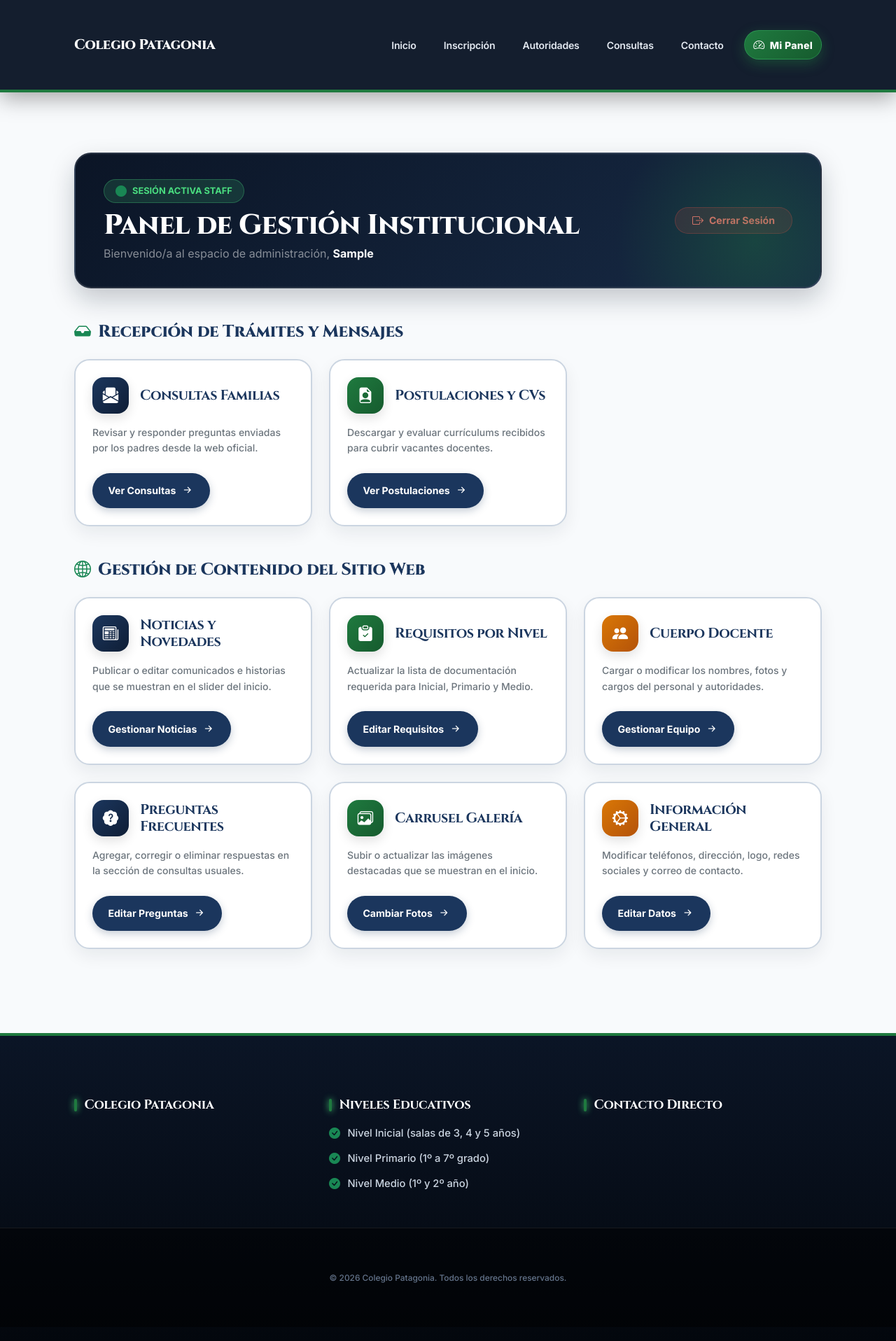
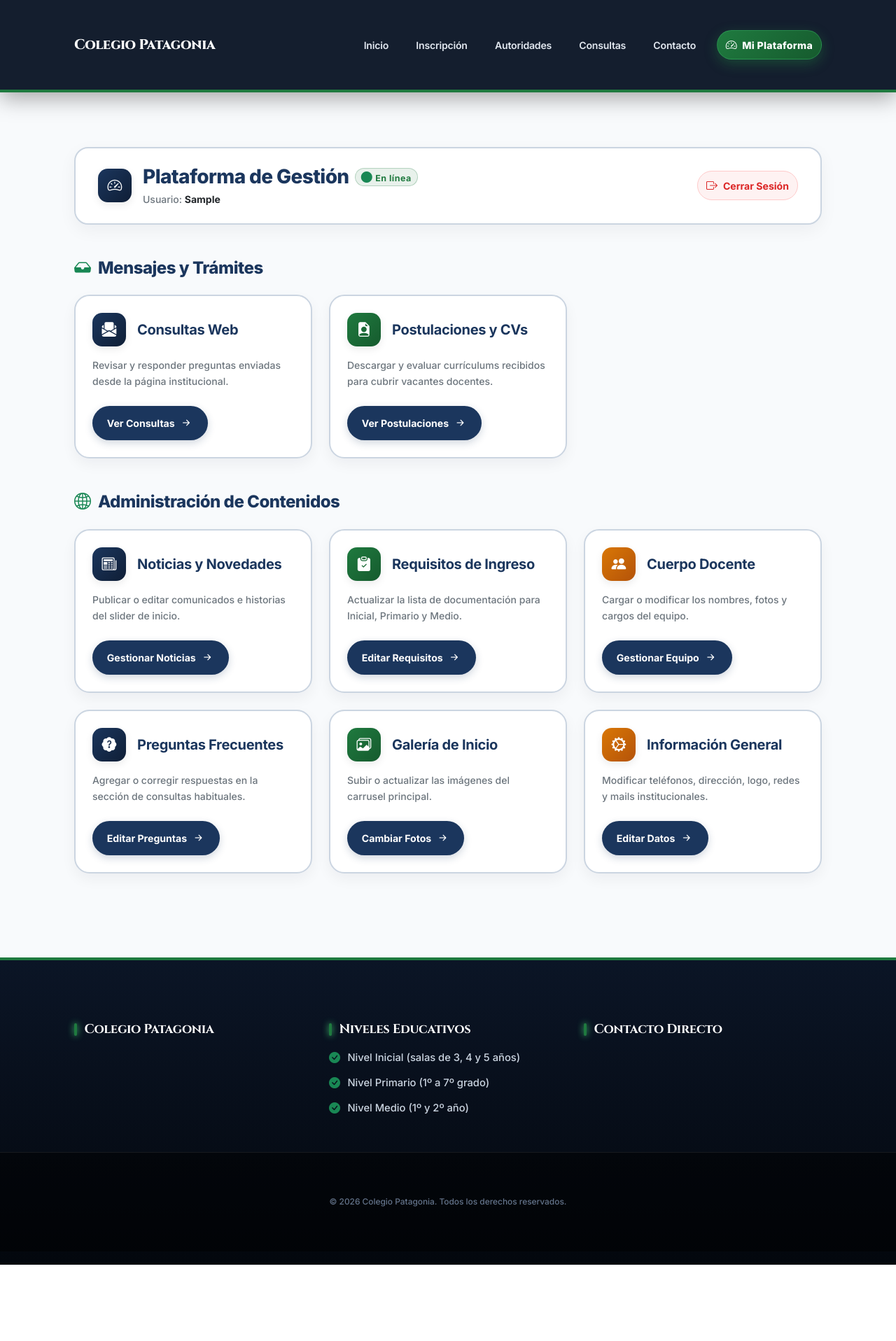
Before and after one commit to SoySid/colegio-patagonia-cipolletti, a Django app: page /dashboard/ in a window 1280 px wide. Shown: the whole page at 70% size. After the commit the page ends 1807 px from the top, so only its background shows below. Run offline with Django 5.2, Linux system fonts and the light colour scheme; the visitor is signed in with stand-in values (Sample User, id 1); data that the repository does not hold is empty.

Commit message:
fix: eliminación de animaciones pesadas

```diff
--- a/escuela/templates/escuela/base.html
+++ b/escuela/templates/escuela/base.html
@@ -343,11 +343,11 @@
                     <li class="nav-item ms-lg-2 mt-2 mt-lg-0">
                         {% if user.is_authenticated %}
                             <a href="{% url 'escuela:dashboard' %}" class="btn btn-portal-vip rounded-pill px-3.5 py-2">
-                                <i class="bi bi-speedometer2 me-1 fs-6"></i> Mi Panel
+                                <i class="bi bi-speedometer2 me-1 fs-6"></i> Mi Plataforma
                             </a>
                         {% else %}
                             <a href="{% url 'escuela:portal' %}" class="btn btn-portal-vip rounded-pill px-3.5 py-2">
-                                <i class="bi bi-shield-lock-fill me-1 fs-6"></i> Acceso Staff
+                                <i class="bi bi-shield-lock-fill me-1 fs-6"></i> Plataforma
                             </a>
                         {% endif %}
                     </li>
--- a/escuela/templates/escuela/dashboard.html
+++ b/escuela/templates/escuela/dashboard.html
@@ -1,59 +1,46 @@
 {% extends 'escuela/base.html' %}
 
-{% block title %}Panel de Gestión Staff - {{ escuela_info.nombre|default:"Colegio Patagonia" }}{% endblock %}
+{% block title %}Plataforma - {{ escuela_info.nombre|default:"Colegio Patagonia" }}{% endblock %}
 
 {% block content %}
-<!-- ESTILOS AUTOCONTENIDOS Y EXCLUSIVOS PARA EL DASHBOARD STAFF -->
+<!-- ESTILOS EXCLUSIVOS PARA PLATAFORMA (INTERFAZ MINIMALISTA Y LIMPIA) -->
 <style>
     .dashboard-wrapper-vip {
-        padding-top: 3rem;
+        padding-top: 2.5rem;
         padding-bottom: 5rem;
     }
 
-    /* HEADER TIPO BANNER DE BIENVENIDA */
-    .dashboard-header-vip {
-        background: linear-gradient(135deg, #0b1526 0%, #172a45 100%);
-        border-radius: 24px;
-        padding: 2.25rem 2.5rem;
-        color: #ffffff;
-        box-shadow: 0 16px 36px rgba(11, 21, 38, 0.22);
-        border: 2px solid rgba(255, 255, 255, 0.12);
-        position: relative;
-        overflow: hidden;
-    }
-
-    .dashboard-header-vip::before {
-        content: '';
-        position: absolute;
-        top: -40%;
-        right: -10%;
-        width: 400px;
-        height: 400px;
-        background: radial-gradient(circle, rgba(31, 122, 63, 0.35) 0%, rgba(0, 0, 0, 0) 70%);
-        border-radius: 50%;
-        pointer-events: none;
+    /* ENCABEZADO MINIMALISTA DE PLATAFORMA */
+    .dashboard-header-clean {
+        background: #ffffff;
+        border: 2px solid #cbd5e1;
+        border-radius: 20px;
+        padding: 1.5rem 2rem;
+        box-shadow: 0 8px 24px rgba(15, 23, 42, 0.05);
     }
 
     .dashboard-title {
-        font-family: var(--font-titulo, 'Cinzel', serif);
-        font-weight: 800;
-        letter-spacing: -0.5px;
+        font-family: var(--font-cuerpo, 'Inter', sans-serif) !important;
+        font-weight: 800 !important;
+        letter-spacing: -0.6px;
+        color: var(--primary-navy, #1b365d);
     }
 
     .user-badge-online {
-        background-color: rgba(74, 222, 128, 0.15);
-        color: #4ade80;
-        border: 1px solid rgba(74, 222, 128, 0.3);
-        font-size: 0.8rem;
+        background-color: rgba(31, 122, 63, 0.1);
+        color: var(--brand-green, #1f7a3f);
+        border: 1px solid rgba(31, 122, 63, 0.25);
+        font-size: 0.78rem;
         font-weight: 700;
+        letter-spacing: 0.04em;
     }
 
-    /* TITULARES DE SECCIÓN */
+    /* TITULARES DE SECCIÓN SANS-SERIF */
     .section-title-vip {
-        font-family: var(--font-titulo, 'Cinzel', serif);
+        font-family: var(--font-cuerpo, 'Inter', sans-serif) !important;
         color: var(--primary-navy, #1b365d);
         font-weight: 800;
-        letter-spacing: -0.3px;
+        letter-spacing: -0.5px;
         display: flex;
         align-items: center;
         gap: 0.65rem;
@@ -64,27 +51,34 @@
         background: #ffffff !important;
         border: 2px solid #cbd5e1 !important;
         border-radius: 22px !important;
-        box-shadow: 0 10px 25px rgba(15, 23, 42, 0.07) !important;
-        transition: all 0.35s cubic-bezier(0.16, 1, 0.3, 1) !important;
+        box-shadow: 0 8px 20px rgba(15, 23, 42, 0.05) !important;
+        transition: transform 0.25s cubic-bezier(0.16, 1, 0.3, 1), box-shadow 0.25s ease, border-color 0.25s ease !important;
         position: relative;
         overflow: hidden;
     }
 
     .card-module-vip:hover {
-        transform: translateY(-7px);
-        box-shadow: 0 20px 40px rgba(15, 23, 42, 0.15) !important;
+        transform: translateY(-4px);
+        box-shadow: 0 16px 32px rgba(15, 23, 42, 0.1) !important;
         border-color: var(--brand-green, #1f7a3f) !important;
     }
 
+    .module-card-title {
+        font-family: var(--font-cuerpo, 'Inter', sans-serif) !important;
+        font-weight: 700 !important;
+        letter-spacing: -0.3px;
+        color: var(--primary-navy, #1b365d);
+    }
+
     .icon-module-box {
-        width: 52px;
-        height: 52px;
-        border-radius: 16px;
+        width: 48px;
+        height: 48px;
+        border-radius: 14px;
         display: flex;
         align-items: center;
         justify-content: center;
-        font-size: 1.4rem;
-        box-shadow: 0 6px 16px rgba(0, 0, 0, 0.12);
+        font-size: 1.3rem;
+        box-shadow: 0 4px 12px rgba(0, 0, 0, 0.08);
         flex-shrink: 0;
     }
 
@@ -108,11 +102,11 @@
         color: #ffffff !important;
         font-weight: 700;
         font-size: 0.88rem;
-        padding: 0.65rem 1.4rem;
+        padding: 0.6rem 1.3rem;
         border-radius: 50rem;
         border: none;
-        transition: all 0.3s ease;
-        box-shadow: 0 4px 12px rgba(27, 54, 93, 0.25);
+        transition: all 0.25s ease;
+        box-shadow: 0 4px 12px rgba(27, 54, 93, 0.2);
         display: inline-flex;
         align-items: center;
         gap: 0.4rem;
@@ -121,67 +115,74 @@
     .btn-module-action:hover {
         background-color: var(--brand-green, #1f7a3f);
         transform: translateY(-2px);
-        box-shadow: 0 6px 18px rgba(31, 122, 63, 0.4);
+        box-shadow: 0 6px 16px rgba(31, 122, 63, 0.35);
     }
 
-    .btn-logout-vip {
-        background-color: rgba(239, 68, 68, 0.15);
-        color: #f87171 !important;
-        border: 1px solid rgba(239, 68, 68, 0.3);
+    .btn-logout-clean {
+        background-color: #fef2f2;
+        color: #dc2626 !important;
+        border: 1px solid #fecaca;
         font-weight: 700;
         font-size: 0.88rem;
-        transition: all 0.3s ease;
+        transition: all 0.2s ease;
     }
 
-    .btn-logout-vip:hover {
-        background-color: #ef4444;
+    .btn-logout-clean:hover {
+        background-color: #dc2626;
         color: #ffffff !important;
-        transform: translateY(-2px);
+        border-color: #dc2626;
     }
 </style>
 
 <div class="container dashboard-wrapper-vip">
 
-    <!-- BANNER ENCABEZADO Y BIENVENIDA -->
-    <div class="dashboard-header-vip mb-5 d-flex justify-content-between align-items-center flex-wrap gap-4 position-relative z-1" data-aos="fade-down">
-        <div>
-            <span class="badge user-badge-online rounded-pill px-3 py-2 mb-2 d-inline-flex align-items-center gap-2">
-                <i class="bi bi-circle-fill fs-6 text-success"></i> SESIÓN ACTIVA STAFF
-            </span>
-            <h1 class="display-6 mb-1 dashboard-title text-white">
-                Panel de Gestión Institucional
-            </h1>
-            <p class="text-white-50 fs-6 mb-0 font-normal">
-                Bienvenido/a al espacio de administración, <strong class="text-white">{{ request.user.first_name|default:request.user.username }}</strong>
-            </p>
+    <!-- ENCABEZADO LIMPIO Y MINIMALISTA -->
+    <div class="dashboard-header-clean mb-5 d-flex justify-content-between align-items-center flex-wrap gap-3">
+        <div class="d-flex align-items-center gap-3">
+            <div class="icon-module-box icon-navy">
+                <i class="bi bi-speedometer2"></i>
+            </div>
+            <div>
+                <div class="d-flex align-items-center gap-2 mb-1">
+                    <h1 class="fs-3 mb-0 dashboard-title">
+                        Plataforma de Gestión
+                    </h1>
+                    <span class="badge user-badge-online rounded-pill px-2.5 py-1">
+                        <i class="bi bi-circle-fill fs-6 text-success me-1"></i>En línea
+                    </span>
+                </div>
+                <p class="text-secondary small mb-0 fw-medium">
+                    Usuario: <strong class="text-dark">{{ request.user.first_name|default:request.user.username }}</strong>
+                </p>
+            </div>
         </div>
 
-        <a href="{% url 'escuela:logout' %}" class="btn btn-logout-vip rounded-pill px-4 py-2.5 d-inline-flex align-items-center gap-2">
+        <a href="{% url 'escuela:logout' %}" class="btn btn-logout-clean rounded-pill px-3.5 py-2 d-inline-flex align-items-center gap-2">
             <i class="bi bi-box-arrow-right fs-6"></i> Cerrar Sesión
         </a>
     </div>
 
-    <!-- SECCIÓN 1: MENSAJES Y SOLICITUDES -->
+    <!-- SECCIÓN 1: MENSAJES Y TRÁMITES -->
     <div class="mb-5">
-        <h3 class="section-title-vip fs-4 mb-4" data-aos="fade-right">
-            <i class="bi bi-inbox-fill text-success"></i> Recepción de Trámites y Mensajes
+        <h3 class="section-title-vip fs-4 mb-4">
+            <i class="bi bi-inbox-fill text-success"></i> Mensajes y Trámites
         </h3>
 
         <div class="row g-4">
             <!-- Consultas Web -->
-            <div class="col-12 col-md-6 col-lg-4" data-aos="fade-up" data-aos-delay="100">
+            <div class="col-12 col-md-6 col-lg-4">
                 <article class="card card-module-vip h-100 p-4 d-flex flex-column justify-content-between">
                     <div>
                         <div class="d-flex align-items-center gap-3 mb-3">
                             <div class="icon-module-box icon-navy">
                                 <i class="bi bi-envelope-paper-fill"></i>
                             </div>
-                            <h4 class="fw-bold fs-5 mb-0" style="font-family: var(--font-titulo, 'Cinzel', serif); color: var(--primary-navy, #1b365d);">
-                                Consultas Familias
+                            <h4 class="fw-bold fs-5 mb-0 module-card-title">
+                                Consultas Web
                             </h4>
                         </div>
                         <p class="text-secondary small mb-4 fw-medium" style="line-height: 1.6;">
-                            Revisar y responder preguntas enviadas por los padres desde la web oficial.
+                            Revisar y responder preguntas enviadas desde la página institucional.
                         </p>
                     </div>
                     <div>
@@ -193,14 +194,14 @@
             </div>
 
             <!-- Postulaciones Docentes -->
-            <div class="col-12 col-md-6 col-lg-4" data-aos="fade-up" data-aos-delay="200">
+            <div class="col-12 col-md-6 col-lg-4">
                 <article class="card card-module-vip h-100 p-4 d-flex flex-column justify-content-between">
                     <div>
                         <div class="d-flex align-items-center gap-3 mb-3">
                             <div class="icon-module-box icon-green">
                                 <i class="bi bi-file-earmark-person-fill"></i>
                             </div>
-                            <h4 class="fw-bold fs-5 mb-0" style="font-family: var(--font-titulo, 'Cinzel', serif); color: var(--primary-navy, #1b365d);">
+                            <h4 class="fw-bold fs-5 mb-0 module-card-title">
                                 Postulaciones y CVs
                             </h4>
                         </div>
@@ -220,25 +221,25 @@
 
     <!-- SECCIÓN 2: CONTENIDO DE LA PÁGINA WEB -->
     <div>
-        <h3 class="section-title-vip fs-4 mb-4" data-aos="fade-right">
-            <i class="bi bi-globe2 text-success"></i> Gestión de Contenido del Sitio Web
+        <h3 class="section-title-vip fs-4 mb-4">
+            <i class="bi bi-globe2 text-success"></i> Administración de Contenidos
         </h3>
 
         <div class="row g-4">
             <!-- Noticias -->
-            <div class="col-12 col-md-6 col-lg-4" data-aos="fade-up" data-aos-delay="100">
+            <div class="col-12 col-md-6 col-lg-4">
                 <article class="card card-module-vip h-100 p-4 d-flex flex-column justify-content-between">
                     <div>
                         <div class="d-flex align-items-center gap-3 mb-3">
                             <div class="icon-module-box icon-navy">
                                 <i class="bi bi-newspaper"></i>
                             </div>
-                            <h4 class="fw-bold fs-5 mb-0" style="font-family: var(--font-titulo, 'Cinzel', serif); color: var(--primary-navy, #1b365d);">
+                            <h4 class="fw-bold fs-5 mb-0 module-card-title">
                                 Noticias y Novedades
                             </h4>
                         </div>
                         <p class="text-secondary small mb-4 fw-medium" style="line-height: 1.6;">
-                            Publicar o editar comunicados e historias que se muestran en el slider del inicio.
+                            Publicar o editar comunicados e historias del slider de inicio.
                         </p>
                     </div>
                     <div>
@@ -250,19 +251,19 @@
             </div>
 
             <!-- Requisitos por Nivel -->
-            <div class="col-12 col-md-6 col-lg-4" data-aos="fade-up" data-aos-delay="150">
+            <div class="col-12 col-md-6 col-lg-4">
                 <article class="card card-module-vip h-100 p-4 d-flex flex-column justify-content-between">
                     <div>
                         <div class="d-flex align-items-center gap-3 mb-3">
                             <div class="icon-module-box icon-green">
                                 <i class="bi bi-clipboard-check-fill"></i>
                             </div>
-                            <h4 class="fw-bold fs-5 mb-0" style="font-family: var(--font-titulo, 'Cinzel', serif); color: var(--primary-navy, #1b365d);">
-                                Requisitos por Nivel
+                            <h4 class="fw-bold fs-5 mb-0 module-card-title">
+                                Requisitos de Ingreso
                             </h4>
                         </div>
                         <p class="text-secondary small mb-4 fw-medium" style="line-height: 1.6;">
-                            Actualizar la lista de documentación requerida para Inicial, Primario y Medio.
+                            Actualizar la lista de documentación para Inicial, Primario y Medio.
                         </p>
                     </div>
                     <div>
@@ -274,19 +275,19 @@
             </div>
 
             <!-- Autoridades y Docentes -->
-            <div class="col-12 col-md-6 col-lg-4" data-aos="fade-up" data-aos-delay="200">
+            <div class="col-12 col-md-6 col-lg-4">
                 <article class="card card-module-vip h-100 p-4 d-flex flex-column justify-content-between">
                     <div>
                         <div class="d-flex align-items-center gap-3 mb-3">
                             <div class="icon-module-box icon-gold">
                                 <i class="bi bi-people-fill"></i>
                             </div>
-                            <h4 class="fw-bold fs-5 mb-0" style="font-family: var(--font-titulo, 'Cinzel', serif); color: var(--primary-navy, #1b365d);">
+                            <h4 class="fw-bold fs-5 mb-0 module-card-title">
                                 Cuerpo Docente
                             </h4>
                         </div>
                         <p class="text-secondary small mb-4 fw-medium" style="line-height: 1.6;">
-                            Cargar o modificar los nombres, fotos y cargos del personal y autoridades.
+                            Cargar o modificar los nombres, fotos y cargos del equipo.
                         </p>
                     </div>
                     <div>
@@ -298,19 +299,19 @@
             </div>
 
             <!-- Preguntas Frecuentes -->
-            <div class="col-12 col-md-6 col-lg-4" data-aos="fade-up" data-aos-delay="250">
+            <div class="col-12 col-md-6 col-lg-4">
                 <article class="card card-module-vip h-100 p-4 d-flex flex-column justify-content-between">
                     <div>
                         <div class="d-flex align-items-center gap-3 mb-3">
                             <div class="icon-module-box icon-navy">
                                 <i class="bi bi-patch-question-fill"></i>
                             </div>
-                            <h4 class="fw-bold fs-5 mb-0" style="font-family: var(--font-titulo, 'Cinzel', serif); color: var(--primary-navy, #1b365d);">
+                            <h4 class="fw-bold fs-5 mb-0 module-card-title">
                                 Preguntas Frecuentes
                             </h4>
                         </div>
                         <p class="text-secondary small mb-4 fw-medium" style="line-height: 1.6;">
-                            Agregar, corregir o eliminar respuestas en la sección de consultas usuales.
+                            Agregar o corregir respuestas en la sección de consultas habituales.
                         </p>
                     </div>
                     <div>
@@ -322,19 +323,19 @@
             </div>
 
             <!-- Fotos del Carrusel -->
-            <div class="col-12 col-md-6 col-lg-4" data-aos="fade-up" data-aos-delay="300">
+            <div class="col-12 col-md-6 col-lg-4">
                 <article class="card card-module-vip h-100 p-4 d-flex flex-column justify-content-between">
                     <div>
                         <div class="d-flex align-items-center gap-3 mb-3">
                             <div class="icon-module-box icon-green">
                                 <i class="bi bi-images"></i>
                             </div>
-                            <h4 class="fw-bold fs-5 mb-0" style="font-family: var(--font-titulo, 'Cinzel', serif); color: var(--primary-navy, #1b365d);">
-                                Carrusel Galería
+                            <h4 class="fw-bold fs-5 mb-0 module-card-title">
+                                Galería de Inicio
                             </h4>
                         </div>
                         <p class="text-secondary small mb-4 fw-medium" style="line-height: 1.6;">
-                            Subir o actualizar las imágenes destacadas que se muestran en el inicio.
+                            Subir o actualizar las imágenes del carrusel principal.
                         </p>
                     </div>
                     <div>
@@ -346,19 +347,19 @@
             </div>
 
             <!-- Datos Institucionales -->
-            <div class="col-12 col-md-6 col-lg-4" data-aos="fade-up" data-aos-delay="350">
+            <div class="col-12 col-md-6 col-lg-4">
                 <article class="card card-module-vip h-100 p-4 d-flex flex-column justify-content-between">
                     <div>
                         <div class="d-flex align-items-center gap-3 mb-3">
                             <div class="icon-module-box icon-gold">
                                 <i class="bi bi-gear-wide-connected"></i>
                             </div>
-                            <h4 class="fw-bold fs-5 mb-0" style="font-family: var(--font-titulo, 'Cinzel', serif); color: var(--primary-navy, #1b365d);">
+                            <h4 class="fw-bold fs-5 mb-0 module-card-title">
                                 Información General
                             </h4>
                         </div>
                         <p class="text-secondary small mb-4 fw-medium" style="line-height: 1.6;">
-                            Modificar teléfonos, dirección, logo, redes sociales y correo de contacto.
+                            Modificar teléfonos, dirección, logo, redes y mails institucionales.
                         </p>
                     </div>
                     <div>
```
Also changed, not shown: escuela/templates/escuela/contacto.html (+32 -15 lines), escuela/templates/escuela/docentes.html (+28 -15 lines), escuela/templates/escuela/faq.html (+36 -25 lines), escuela/templates/escuela/portal.html (+83 -28 lines), escuela/templates/escuela/requisitos.html (+59 -32 lines).
